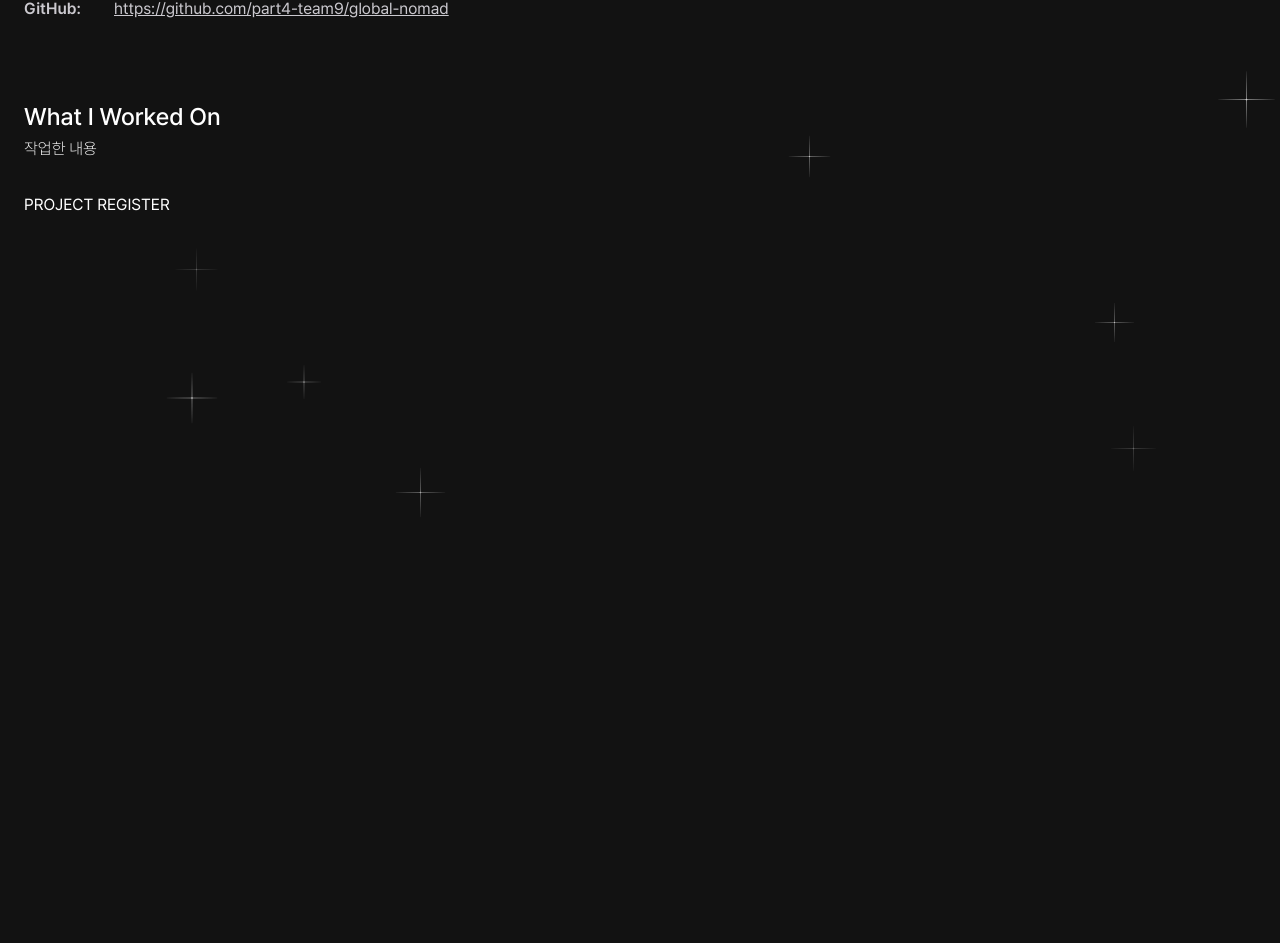
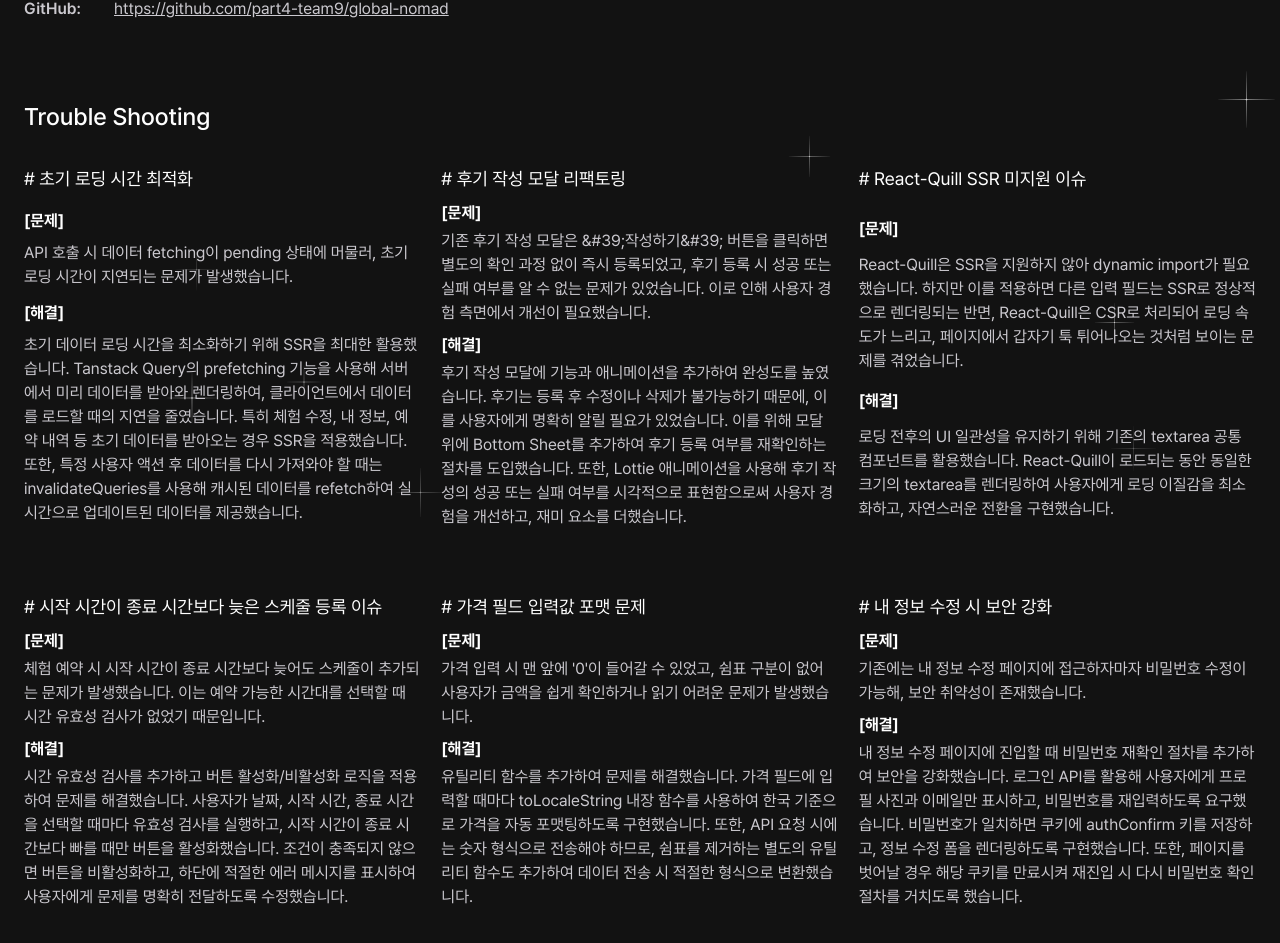
Before and after one commit to eunbinnie/fe-portfolio, a Next.js app: page /project/1 in a window 1280 px wide. Shown: the part 333-1276 px from the top of the page. Before the commit the page ends 800 px from the top, so only its background shows below. Built offline with nearby package versions, Linux system fonts and the light colour scheme.

Commit message:
feat: globalNomad 트러블슈팅 데이터 추가 및 레이아웃 grid로 변경

```diff
--- a/src/components/project/WorkDetails.tsx
+++ b/src/components/project/WorkDetails.tsx
@@ -1,23 +1,25 @@
+/* eslint-disable @next/next/no-img-element */
 import { IWorkDetail } from '@/types/project.types';
-import Masonry from 'react-masonry-css';
 
 const WorkDetails = ({ data }: { data: IWorkDetail[] }) => {
   return (
     <div className="grid gap-8">
-      <div className="grid gap-1">
-        <h5 className="text-2xl font-medium text-white">What I Worked On</h5>
-        <h6 className="font-extralight text-white">작업한 내용</h6>
-      </div>
-
-      <Masonry
-        breakpointCols={{ default: 3, 768: 2, 425: 1 }}
-        className="flex gap-6 text-white"
-        columnClassName="flex flex-col gap-10"
-      >
+      <h2 className="text-2xl font-medium text-white">Trouble Shooting</h2>
+      <ul className="grid grid-cols-1 gap-x-5 gap-y-16 sm:grid-cols-2 md:grid-cols-3">
         {data.map((data, idx) => (
-          <div key={idx}>{data.title}</div>
+          <li key={idx} className="grid gap-2 text-white">
+            <h3 className="text-lg"># {data.title}</h3>
+            <p className="grid gap-1">
+              <span className="font-bold">[문제]</span>
+              <span className="text-gray-100">{data.trouble}</span>
+            </p>
+            <p className="grid gap-1">
+              <span className="font-bold">[해결]</span>
+              <span className="text-gray-100">{data.solve}</span>
+            </p>
+          </li>
         ))}
-      </Masonry>
+      </ul>
     </div>
   );
 };
--- a/src/constants/projects.ts
+++ b/src/constants/projects.ts
@@ -25,9 +25,45 @@ const PROJECTS: IProjectItem[] = [
     duration: '2024.07.25 ~ 2024.08.30',
     role: [
       {
-        title: 'PROJECT REGISTER',
-        image: '',
-        description: '',
+        title: '초기 로딩 시간 최적화',
+        trouble:
+          'API 호출 시 데이터 fetching이 pending 상태에 머물러, 초기 로딩 시간이 지연되는 문제가 발생했습니다.',
+        solve:
+          '초기 데이터 로딩 시간을 최소화하기 위해 SSR을 최대한 활용했습니다. Tanstack Query의 prefetching 기능을 사용해 서버에서 미리 데이터를 받아와 렌더링하여, 클라이언트에서 데이터를 로드할 때의 지연을 줄였습니다. 특히 체험 수정, 내 정보, 예약 내역 등 초기 데이터를 받아오는 경우 SSR을 적용했습니다. 또한, 특정 사용자 액션 후 데이터를 다시 가져와야 할 때는 invalidateQueries를 사용해 캐시된 데이터를 refetch하여 실시간으로 업데이트된 데이터를 제공했습니다.',
+      },
+      {
+        title: '후기 작성 모달 리팩토링',
+        trouble:
+          '기존 후기 작성 모달은 &#39;작성하기&#39; 버튼을 클릭하면 별도의 확인 과정 없이 즉시 등록되었고, 후기 등록 시 성공 또는 실패 여부를 알 수 없는 문제가 있었습니다. 이로 인해 사용자 경험 측면에서 개선이 필요했습니다.',
+        solve:
+          '후기 작성 모달에 기능과 애니메이션을 추가하여 완성도를 높였습니다. 후기는 등록 후 수정이나 삭제가 불가능하기 때문에, 이를 사용자에게 명확히 알릴 필요가 있었습니다. 이를 위해 모달 위에 Bottom Sheet를 추가하여 후기 등록 여부를 재확인하는 절차를 도입했습니다. 또한, Lottie 애니메이션을 사용해 후기 작성의 성공 또는 실패 여부를 시각적으로 표현함으로써 사용자 경험을 개선하고, 재미 요소를 더했습니다.',
+      },
+      {
+        title: 'React-Quill SSR 미지원 이슈',
+        trouble:
+          'React-Quill은 SSR을 지원하지 않아 dynamic import가 필요했습니다. 하지만 이를 적용하면 다른 입력 필드는 SSR로 정상적으로 렌더링되는 반면, React-Quill은 CSR로 처리되어 로딩 속도가 느리고, 페이지에서 갑자기 툭 튀어나오는 것처럼 보이는 문제를 겪었습니다.',
+        solve:
+          '로딩 전후의 UI 일관성을 유지하기 위해 기존의 textarea 공통 컴포넌트를 활용했습니다. React-Quill이 로드되는 동안 동일한 크기의 textarea를 렌더링하여 사용자에게 로딩 이질감을 최소화하고, 자연스러운 전환을 구현했습니다.',
+      },
+      {
+        title: '시작 시간이 종료 시간보다 늦은 스케줄 등록 이슈',
+        trouble:
+          '체험 예약 시 시작 시간이 종료 시간보다 늦어도 스케줄이 추가되는 문제가 발생했습니다. 이는 예약 가능한 시간대를 선택할 때 시간 유효성 검사가 없었기 때문입니다.',
+        solve:
+          '시간 유효성 검사를 추가하고 버튼 활성화/비활성화 로직을 적용하여 문제를 해결했습니다. 사용자가 날짜, 시작 시간, 종료 시간을 선택할 때마다 유효성 검사를 실행하고, 시작 시간이 종료 시간보다 빠를 때만 버튼을 활성화했습니다. 조건이 충족되지 않으면 버튼을 비활성화하고, 하단에 적절한 에러 메시지를 표시하여 사용자에게 문제를 명확히 전달하도록 수정했습니다.',
+      },
+      {
+        title: '가격 필드 입력값 포맷 문제',
+        trouble: `가격 입력 시 맨 앞에 '0'이 들어갈 수 있었고, 쉼표 구분이 없어 사용자가 금액을 쉽게 확인하거나 읽기 어려운 문제가 발생했습니다.`,
+        solve:
+          '유틸리티 함수를 추가하여 문제를 해결했습니다. 가격 필드에 입력할 때마다 toLocaleString 내장 함수를 사용하여 한국 기준으로 가격을 자동 포맷팅하도록 구현했습니다. 또한, API 요청 시에는 숫자 형식으로 전송해야 하므로, 쉼표를 제거하는 별도의 유틸리티 함수도 추가하여 데이터 전송 시 적절한 형식으로 변환했습니다.',
+      },
+      {
+        title: '내 정보 수정 시 보안 강화',
+        trouble:
+          '기존에는 내 정보 수정 페이지에 접근하자마자 비밀번호 수정이 가능해, 보안 취약성이 존재했습니다.',
+        solve:
+          '내 정보 수정 페이지에 진입할 때 비밀번호 재확인 절차를 추가하여 보안을 강화했습니다. 로그인 API를 활용해 사용자에게 프로필 사진과 이메일만 표시하고, 비밀번호를 재입력하도록 요구했습니다. 비밀번호가 일치하면 쿠키에 authConfirm 키를 저장하고, 정보 수정 폼을 렌더링하도록 구현했습니다. 또한, 페이지를 벗어날 경우 해당 쿠키를 만료시켜 재진입 시 다시 비밀번호 확인 절차를 거치도록 했습니다.',
       },
     ],
     githubLink: 'https://github.com/part4-team9/global-nomad',
@@ -35,7 +71,7 @@ const PROJECTS: IProjectItem[] = [
   },
   {
     id: 2,
-    title: 'WekitBuket',
+    title: 'WekitBucket',
     tag: 'Frontend Development',
     thumbnail: '/icons/wekitbucket.svg',
     skills: ['Next.js', 'React', 'TypeScript', 'Fetch API', 'Tailwind CSS'],
@@ -49,12 +85,12 @@ const PROJECTS: IProjectItem[] = [
     role: [
       {
         title: '',
-        image: '',
-        description: '',
+        trouble: '',
+        solve: '',
       },
     ],
-    githubLink: '',
-    demoLink: '',
+    githubLink: 'https://github.com/eunbinnie/WeKitBucket',
+    demoLink: 'https://wekitbucket.vercel.app/',
   },
   {
     id: 3,
@@ -72,8 +108,8 @@ const PROJECTS: IProjectItem[] = [
     role: [
       {
         title: '',
-        image: '',
-        description: '',
+        trouble: '',
+        solve: '',
       },
     ],
     githubLink: 'https://github.com/Sprint6-Fandom-K/Fandom-K',
--- a/src/types/project.types.ts
+++ b/src/types/project.types.ts
@@ -4,8 +4,8 @@ export interface IProjectTag {
 
 export interface IWorkDetail {
   title: string;
-  image: string;
-  description: string;
+  trouble: string;
+  solve: string;
 }
 
 export interface IProjectItem extends IProjectTag {
```
